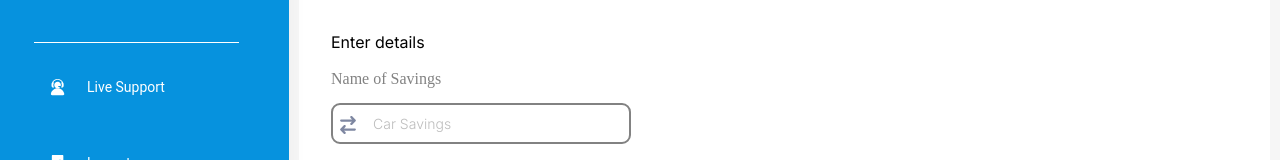
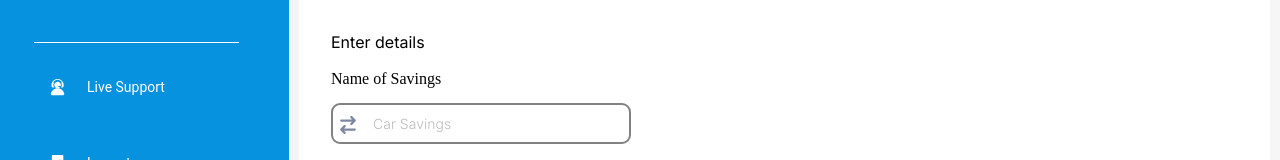
Before and after one commit to EbukaOkoye/coop-pro, a Next.js app: page /monthly-savings in a window 1280 px wide. Shown: the part 479-639 px from the top of the page. Built offline with nearby package versions, Linux system fonts and the light colour scheme.

Commit message:
pushing savings branch

```diff
--- a/src/app/(main-application)/monthly-savings/page.tsx
+++ b/src/app/(main-application)/monthly-savings/page.tsx
@@ -27,7 +27,7 @@ function MonthlySavings() {
                             placeholder="Car Savings"
                             isShowIcon
                             customClass="md:w-[18.75rem] border-2 !border-grey_82"
-                            labelClass="!font-monty font-normal leading-4 !text-grey_82"
+                            labelClass="!font-monty font-normal leading-4 text-grey_82"
                             ImageIcon={<FaArrowRightArrowLeft size={18} style={iconStyle} />}
                         />
                     </div>
```
